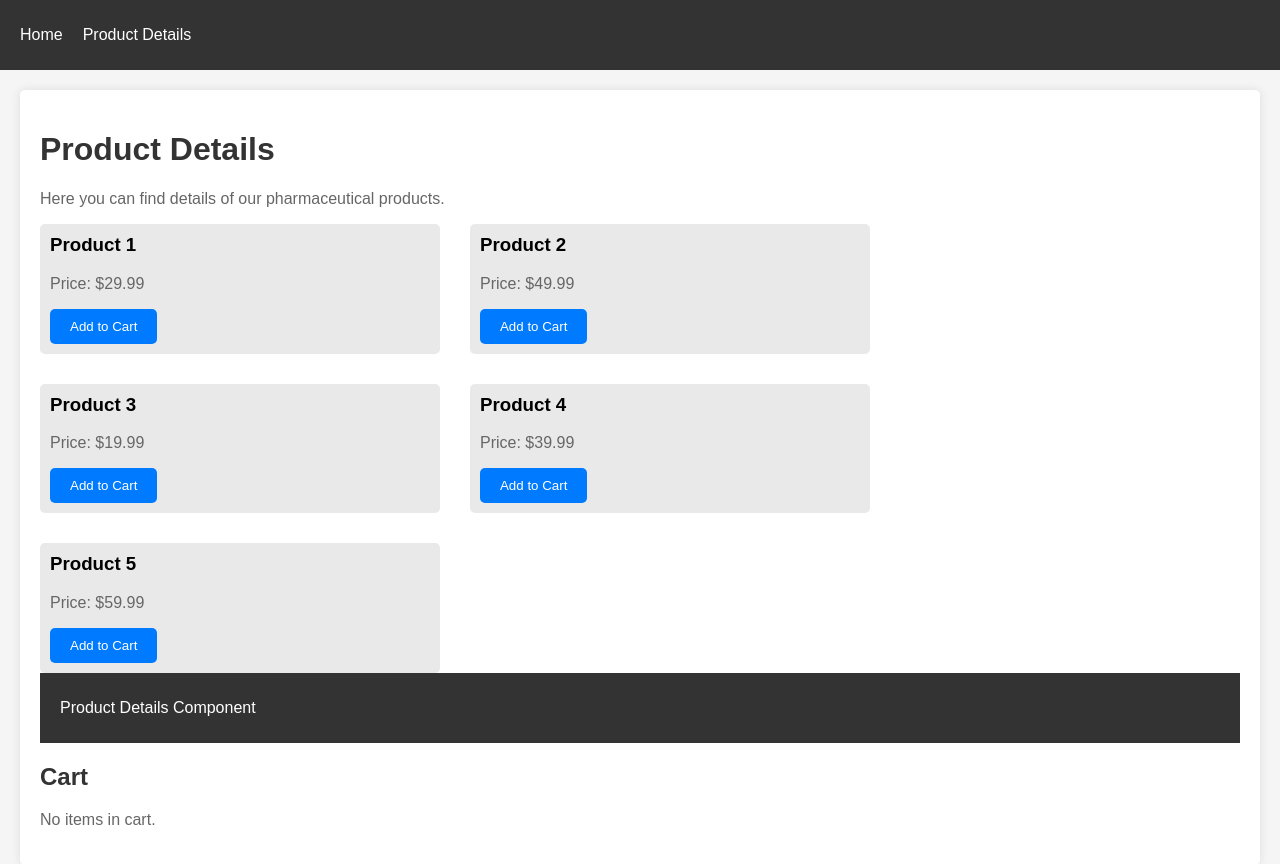
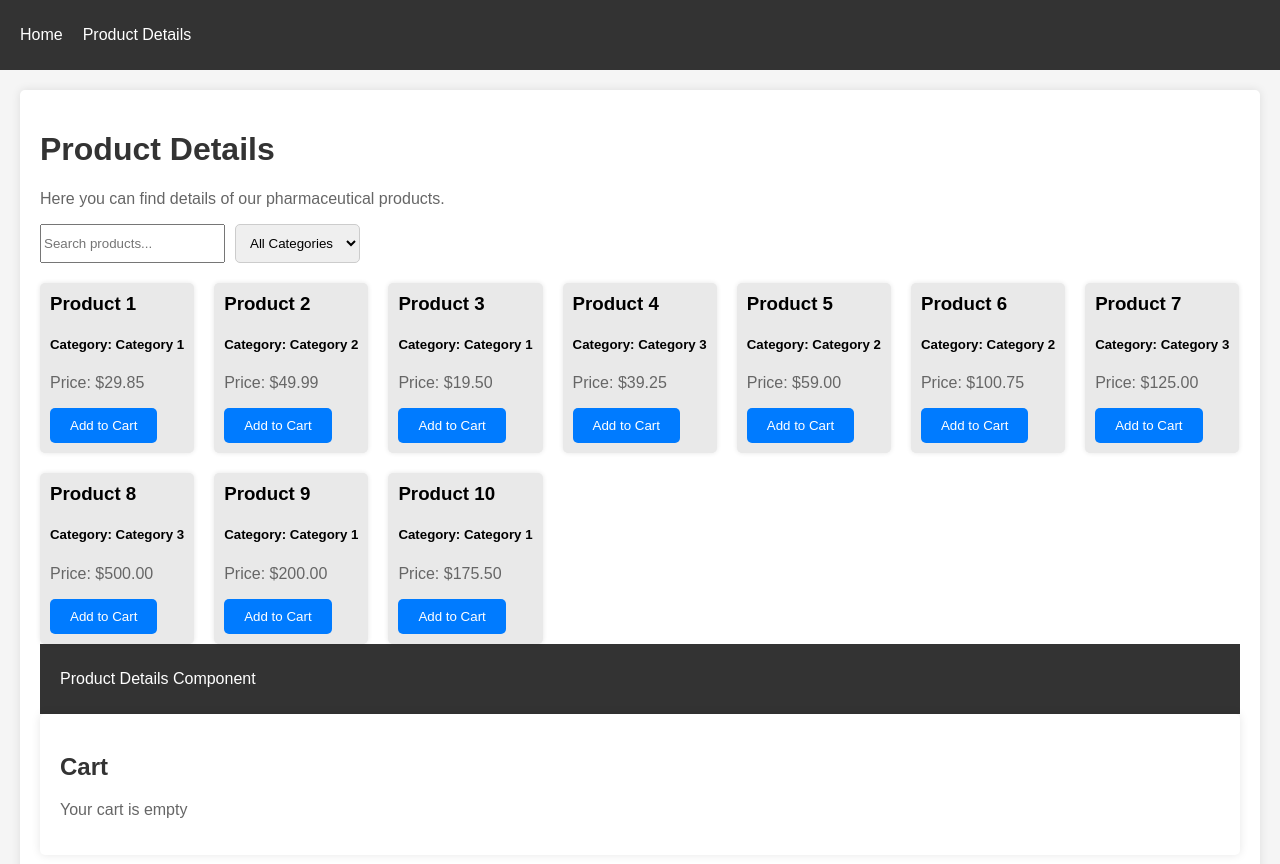
Before and after one commit to akhilShaji1995/PharmaApplication, a React (Create React App) app in the folder pharma-app/: page /product-details in a window 1280 px wide. Shown: the top 864 px of the page. Built offline with nearby package versions, Linux system fonts and the light colour scheme.

Commit message:
Product Filtering and Sorting

```diff
--- a/pharma-app/src/App.css
+++ b/pharma-app/src/App.css
@@ -1,3 +1,4 @@
+/* src/App.css */
 
 body {
   font-family: Arial, sans-serif;
@@ -64,20 +65,44 @@ button:hover {
 .product-list {
   display: flex;
   flex-wrap: wrap;
-  gap: 30px;
+  gap: 20px;
+}
+
+.filters {
+  display: flex;
+  gap: 10px;
+  margin-bottom: 20px;
+}
+
+.filters select {
+  padding: 10px;
+  border-radius: 5px;
+  border: 1px solid #ccc;
 }
 
 .product {
   background-color: #e9e9e9;
   padding: 10px;
   border-radius: 5px;
-  width: calc(33.333% - 20px);
+  box-shadow: 0 0 5px rgba(0, 0, 0, 0.1);
 }
 
 .product h3 {
   margin-top: 0;
 }
+.cart {
+  padding: 20px;
+  background-color: #fff;
+  border-radius: 5px;
+  box-shadow: 0 0 10px rgba(0, 0, 0, 0.1);
+}
 
-.cart {
-  margin-top: 20px;
+.cart-item {
+  align-items: center;
+  padding: 10px 0;
+  border-bottom: 1px solid #ccc;
 }
+
+.cart-item button {
+  background-color: #ff4d4d;
+}
--- a/pharma-app/src/components/Cart.js
+++ b/pharma-app/src/components/Cart.js
@@ -1,17 +1,18 @@
 import React from 'react';
 
-const Cart = ({ cart }) => {
+const Cart = ({ cart, removeFromCart }) => {
   return (
     <div className="cart">
       <h2>Cart</h2>
       {cart.length === 0 ? (
-        <p>No items in cart.</p>
+        <p>Your cart is empty</p>
       ) : (
-        <ul>
-          {cart.map((item, index) => (
-            <li key={index}>{item.name} - ${item.price.toFixed(2)}</li>
-          ))}
-        </ul>
+        cart.map((item, index) => (
+          <div key={index} className="cart-item">
+            <span>{item.name} - ${item.price.toFixed(2)}</span>
+            <button onClick={() => removeFromCart(item)}>Remove</button>
+          </div>
+        ))
       )}
     </div>
   );
--- a/pharma-app/src/components/ProductDetails.js
+++ b/pharma-app/src/components/ProductDetails.js
@@ -11,6 +11,12 @@ const ProductDetails = () => {
         const savedCart = localStorage.getItem('cart');
         return savedCart ? JSON.parse(savedCart) : [];
       });
+
+      const removeFromCart = (product) => {
+        setCart((cart) =>
+            cart.filter((item) => item.id !== product.id)
+        );
+      };
 
       useEffect(() => {
         localStorage.setItem('cart', JSON.stringify(cart));
@@ -54,7 +60,7 @@ const ProductDetails = () => {
           </ul>
         )}
       </div> */}
-      <Cart cart={cart} />
+      <Cart cart={cart} removeFromCart = {removeFromCart} />
     </div>
   );
 };
--- a/pharma-app/src/components/ProductList.js
+++ b/pharma-app/src/components/ProductList.js
@@ -1,17 +1,53 @@
-import React from 'react';
+import React,{ useState } from 'react';
 import products from '../data/products';
 
 const ProductList = ({ addToCart }) => {
+
+    const [filter, setFilter] = useState('');
+    const [search, setSearch] = useState('');
+
+    const handleFilterChange = (event) => {
+        setFilter(event.target.value);
+    };
+    const handleSearchChange = (event) => {
+        setSearch(event.target.value);
+    };
+    var filteredProducts = products.filter(product =>
+        filter ? product.category === filter : true
+    );
+    filteredProducts = filteredProducts.filter(product =>
+        product.name.toLowerCase().includes(search.toLowerCase())
+    );
+
   return (
+    <div>
+        <div className="filters">
+            <input
+                type="text"
+                placeholder="Search products..."
+                value={search}
+                onChange={handleSearchChange}
+            />
+            <select onChange={handleFilterChange} value={filter}>
+                <option value="">All Categories</option>
+                <option value="Category 1">Category 1</option>
+                <option value="Category 2">Category 2</option>
+                <option value="Category 3">Category 3</option>
+            </select>
+        </div>
     <div className="product-list">
-      {products.map((product) => (
+
+      {filteredProducts.map((product) => (
         <div key={product.id} className="product">
           <h3>{product.name}</h3>
+          <h5>Category: {product.category}</h5>
           <p>Price: ${product.price.toFixed(2)}</p>
           <button onClick={() => addToCart(product)}>Add to Cart</button>
         </div>
       ))}
     </div>
+
+    </div>
   );
 };
 
--- a/pharma-app/src/data/products.js
+++ b/pharma-app/src/data/products.js
@@ -1,9 +1,14 @@
 const products = [
-    { id: 1, name: 'Product 1', price: 29.99, category: 'Category 1' },
+    { id: 1, name: 'Product 1', price: 29.85, category: 'Category 1' },
     { id: 2, name: 'Product 2', price: 49.99, category: 'Category 2' },
-    { id: 3, name: 'Product 3', price: 19.99, category: 'Category 1' },
-    { id: 4, name: 'Product 4', price: 39.99, category: 'Category 3' },
-    { id: 5, name: 'Product 5', price: 59.99, category: 'Category 2' },
+    { id: 3, name: 'Product 3', price: 19.50, category: 'Category 1' },
+    { id: 4, name: 'Product 4', price: 39.25, category: 'Category 3' },
+    { id: 5, name: 'Product 5', price: 59.00, category: 'Category 2' },
+    { id: 6, name: 'Product 6', price: 100.75, category: 'Category 2' },
+    { id: 7, name: 'Product 7', price: 125.00, category: 'Category 3' },
+    { id: 8, name: 'Product 8', price: 500.00, category: 'Category 3' },
+    { id: 9, name: 'Product 9', price: 200.00, category: 'Category 1' },
+    { id: 10, name: 'Product 10', price: 175.50, category: 'Category 1' },
   ];
 
   export default products;
```
